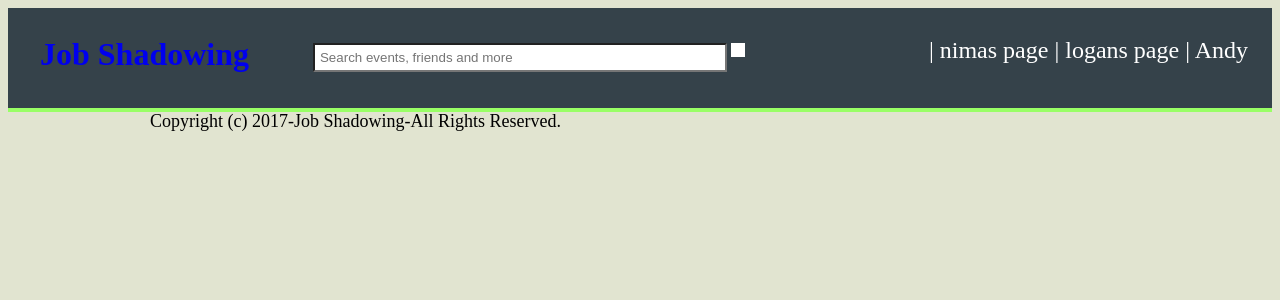
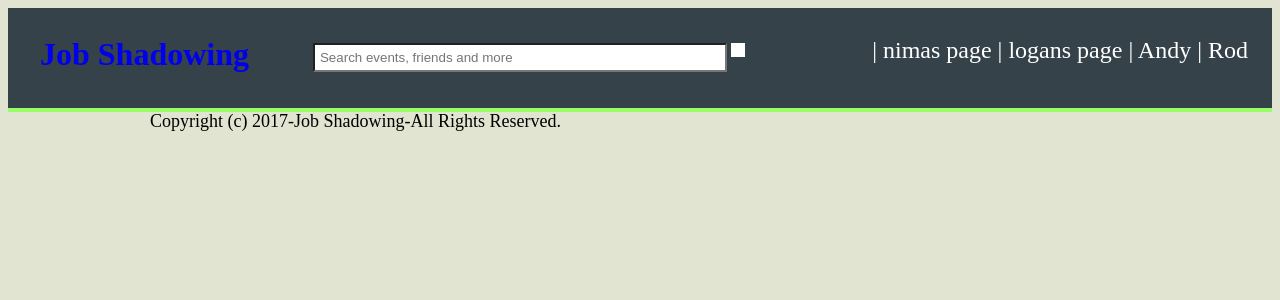
Before and after one commit to JOSH-G9/josh, a PHP site: page / in a window 1280 px wide. Shown: the top 300 px of the page. Run offline with PHP 8.4, Linux system fonts and the light colour scheme.

Commit message:
New job page link

```diff
--- a/html/general/header.php
+++ b/html/general/header.php
@@ -13,6 +13,7 @@
             <a href="?view=home">|  nimas page</a>
             <a href="?view=searchPage">|  logans page</a>
             <a href="?view=results">|  Andy</a>
+            <a href="?view=newJob">|  Rod</a>
         </nav>
     </div>
 </header>
```
